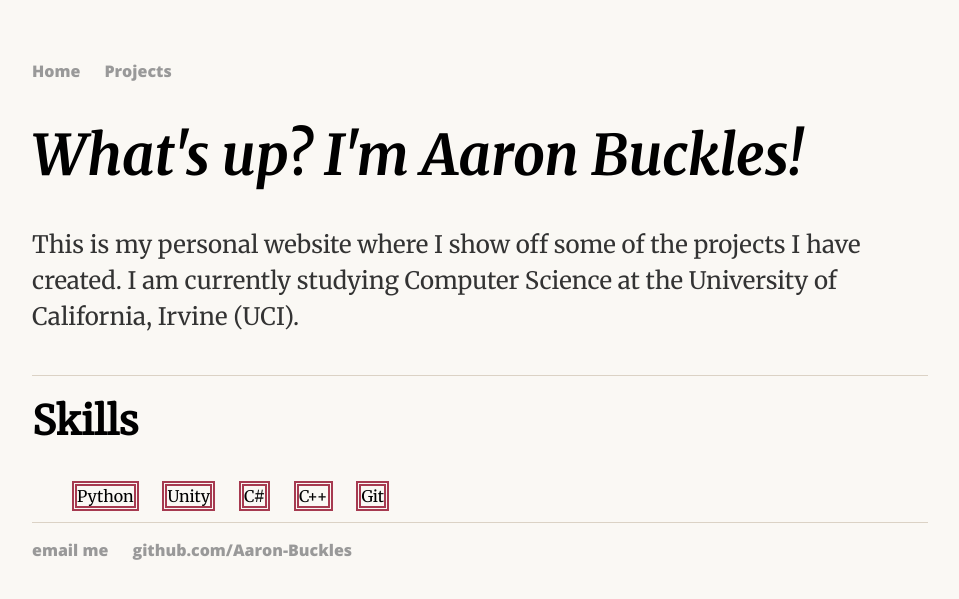
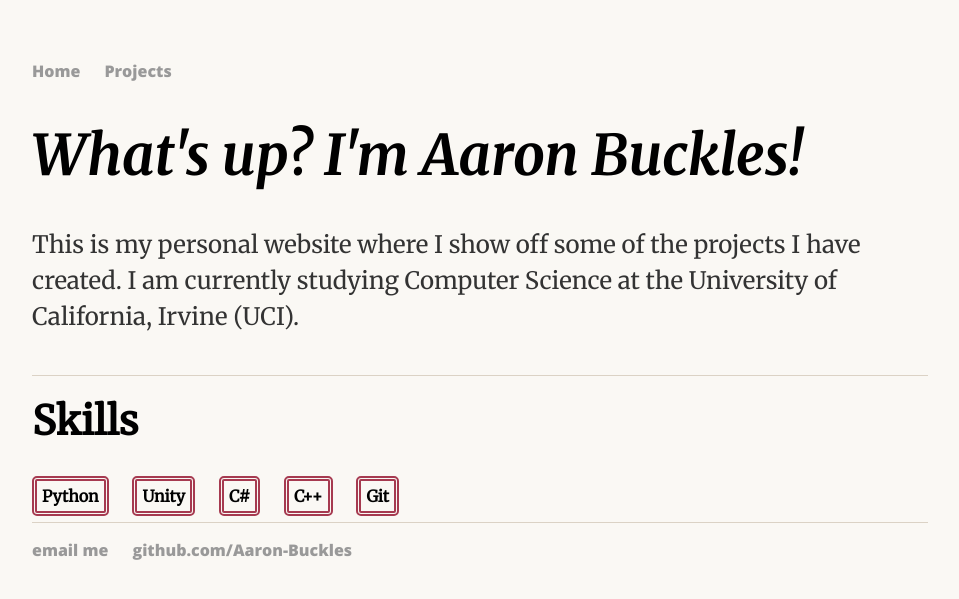
Before and after one commit to Aaron-Buckles/aaron-buckles.github.io, a Jekyll site: the page built from index.html, in a window 1280 px wide. Shown: the top 599 px of the page, without its empty margins (160-1119 px from the left). Built offline with Jekyll 4.4.1, drawn with Linux system fonts in a browser that asks for light colours.

Commit message:
Skills and image resizing

```diff
--- a/css/main.css
+++ b/css/main.css
@@ -47,6 +47,8 @@ p {
 }
 
 img {
+	max-height: 100%;
+	max-width: 100%;
 	border: 5px double #DBD2C5;
 	border-radius: 5px;
 }
@@ -56,9 +58,17 @@ footer {
 	font-size: 1em;
 }
 
+.skills ul {
+  	padding: 0px;
+  	list-style: none;
+  	font-weight: bold;
+}
+
 .skills ul li
 {
 	display: inline;
   	margin-right: 20px;
+  	padding: 5px;
   	border: 5px double #A63A50;
+  	border-radius: 5px;
 }
```
